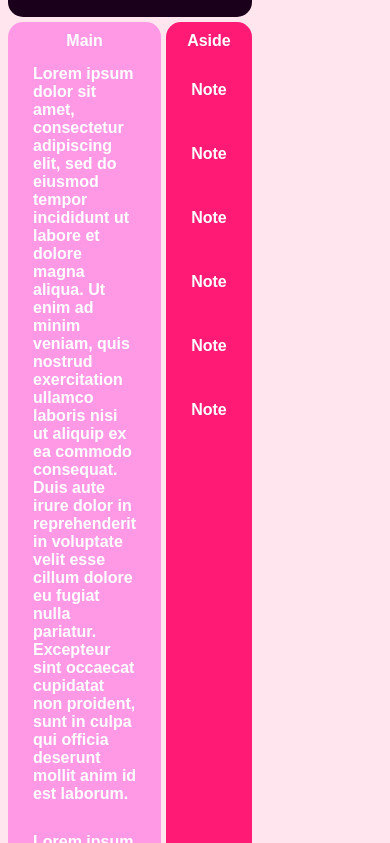
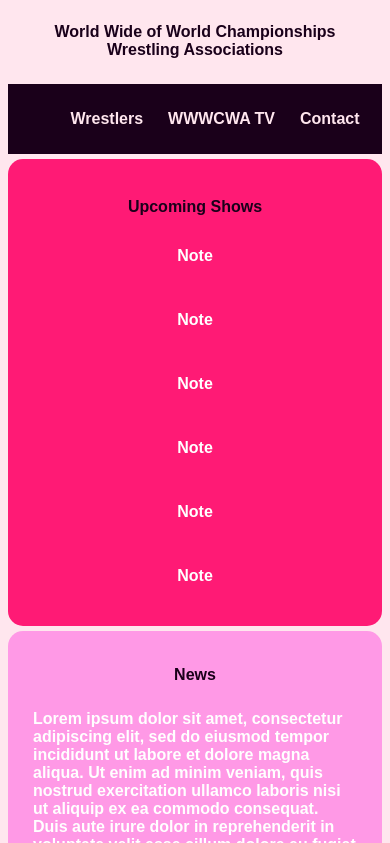
Before and after one commit to adamcox37/sports-page, a plain HTML site: page index.html in a window 390 px wide. Shown: the part 202-1045 px from the top of the page. Drawn offline with Linux system fonts and the light colour scheme.

Commit message:
moblie layout added

```diff
--- a/css/styles.css
+++ b/css/styles.css
@@ -1,4 +1,6 @@
-/* Base Styles */
+/******************
+    Base Styles
+******************/
 * {
   box-sizing: border-box;
 }
@@ -14,6 +16,9 @@ img {
   max-width: 75%;
 }
 
+/******************
+    Text Styles
+******************/
 ul {
   display: flex;
   justify-content: space-around;
@@ -24,9 +29,9 @@ li {
   display: inline;
 }
 
-a:link a:visited a:hover a:active  {
+li a {
+  color: #ffe6ee;
   text-decoration: none;
-  color: white;
 }
 
 article {
@@ -38,9 +43,16 @@ p {
   padding: 15px;
 }
 
+h1 {
+  padding-top: 15px;
+  color: #1a001a;
+}
+
+/******************
+    Grid Styles
+******************/
 .grid > * {
   padding: 10px;
-  border-radius: 15px;
 }
 
 nav {
@@ -49,10 +61,12 @@ nav {
 
 main {
   background-color: #ff99e6;
+  border-radius: 15px;
 }
 
 aside {
   background-color: #ff1a75;
+  border-radius: 15px;
 }
 
 footer {
@@ -60,7 +74,9 @@ footer {
   color: black;
 }
 
-/* Grid layout */
+/******************
+    Grid Layout
+******************/
 header {
   grid-area: head;
 }
@@ -78,9 +94,9 @@ footer {
 }
 .grid {
   display: grid;
-  grid-template-rows: 5fr 1fr 4fr;
+  grid-template-rows: 5fr 60px 4fr;
   grid-template-columns: 2fr 1fr;
-  grid-gap: 70px 20px;
+  grid-gap: 20px;
   grid-template-areas:
     "head head"
     "nav nav"
@@ -88,11 +104,23 @@ footer {
     "foot foot";
 }
 
-/* Media Queries */
-@media (max-width: 415px) {
+/******************
+    Media Queries
+******************/
+@media (max-width: 949px) {
   .grid {
     grid-template-rows: 1fr;
-    grid-template-columns: 1fr 2fr 2fr 1fr;
+    grid-template-columns: 1fr;
     grid-gap: 5px;
+    grid-template-areas:
+    "head"
+    "nav"
+    "aside"
+    "main"
+    "foot";
+  }
+
+  h1 {
+    font-size: 1em;
   }
 }
--- a/index.html
+++ b/index.html
@@ -4,7 +4,7 @@
 
   <!--  Meta  -->
   <meta charset="UTF-8" />
-  <title>Maybe Sports</title>
+  <title>WWWCWA--online</title>
 
   <!--  Styles  -->
   <link rel="stylesheet" href="css/styles.css">
@@ -13,15 +13,16 @@
   <div class="grid">
     <header>
       <img src="img/WWWCWA_logo.png" atl="main logo">
+      <h1>World Wide of World Championships Wrestling Associations</h1>
     </header>
     <nav>
       <ul>
-        <li><a href="#">Scores</a></li>
-        <li><a href="#">Schedule</a></li>
-        <li><a href="#">Standings</a></li>
+        <li><a href="#">Wrestlers</a></li>
+        <li><a href="#">WWWCWA TV</a></li>
+        <li><a href="#">Contact</a></li>
     </nav>
     <main>
-      Main
+      <h1>News</h1>
       <article>
         Lorem ipsum dolor sit amet, consectetur adipiscing elit, sed do eiusmod tempor incididunt ut labore et dolore magna aliqua. Ut enim ad minim veniam, quis nostrud exercitation ullamco laboris nisi ut aliquip ex ea commodo consequat. Duis aute irure dolor in reprehenderit in voluptate velit esse cillum dolore eu fugiat nulla pariatur. Excepteur sint occaecat cupidatat non proident, sunt in culpa qui officia deserunt mollit anim id est laborum.
       </article>
@@ -33,7 +34,7 @@
       </article>
     </main>
     <aside>
-      Aside
+      <h1>Upcoming Shows</h1>
       <p>Note</p>
       <p>Note</p>
       <p>Note</p>
```
